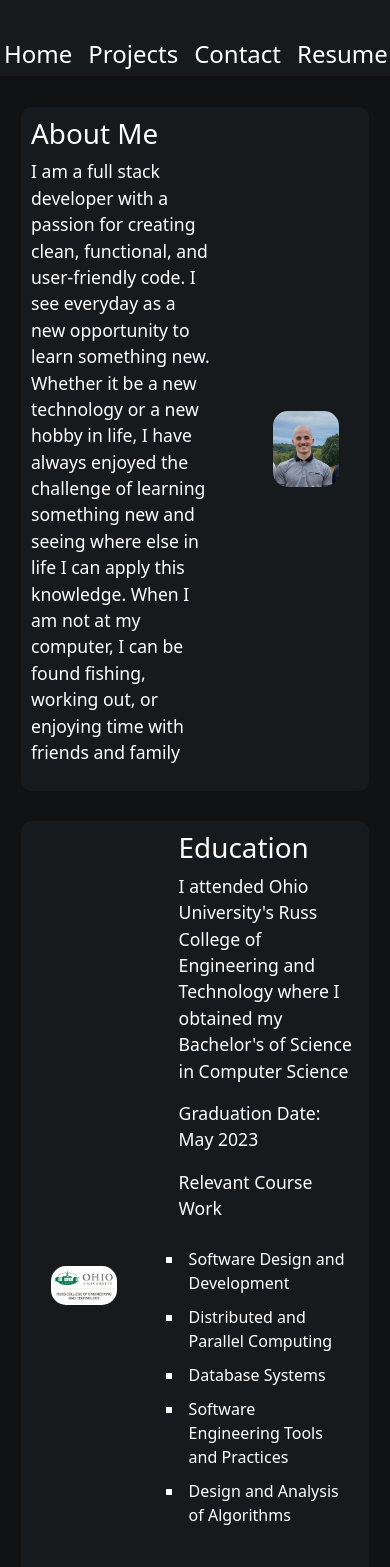
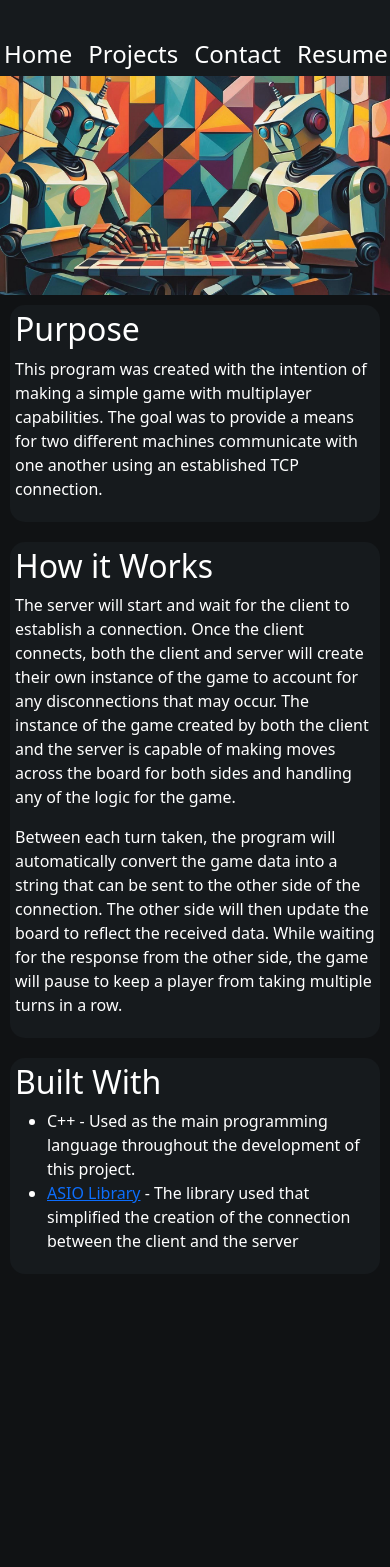
Before and after one commit to kylewillis21/portfolio, a React (Create React App) app: page /projects/Checkers in a window 390 px wide. Shown: the top 1567 px of the page. After the commit the page ends 1284 px from the top, so only its background shows below. Built offline with nearby package versions, Linux system fonts and the light colour scheme.

Commit message:
Created details page for checkers project

```diff
--- a/src/App.js
+++ b/src/App.js
@@ -13,6 +13,7 @@ import Contact from './pages/Contact';
 import Home from './pages/Home';
 import Projects from './pages/Projects';
 import MonkeyDetails from './pages/details/MonkeyType';
+import CheckersDetails from './pages/details/Checkers';
 
 function App() {
   return (
@@ -24,6 +25,8 @@ function App() {
           <Route path="/contact" element={<Contact />} />
           <Route path="/projects" element={<Projects />} />
           <Route path="/projects/MonkeyType" element={<MonkeyDetails />} />
+          <Route path="/projects/Checkers" element={<CheckersDetails />} />
+
           <Route path="*" element={<Home />} />
         </Routes>
       </div>
--- a/src/pages/Projects.js
+++ b/src/pages/Projects.js
@@ -17,6 +17,7 @@ export default function Projects() {
                     description={projectsData.checkers.description}
                     buttonLink={projectsData.checkers.link}
                     technologies={projectsData.checkers.technologies}
+                    detailsPath={'/projects/Checkers'}
                 />
                 <ProjectCard
                     imageSource={blog}
--- /dev/null
+++ b/src/pages/details/Checkers.js
@@ -0,0 +1,67 @@
+import { useMediaQuery } from 'react-responsive'
+
+import banner from '../../assets/images/projects/checkers.jpg'
+import client from '../../assets/images/projects/checkers/ClientScreenshotWaiting.png'
+import server from '../../assets/images/projects/checkers/ServerScreenshot.png'
+
+
+export default function CheckersDetails() {
+    const isDesktop = useMediaQuery({ minWidth: 800 });
+
+    return (
+        <div className='detailsPage'>
+            <div className='details'>
+                {!isDesktop && <img src={banner} />}
+                <div className='purpose'>
+                    <h1>Purpose</h1>
+                    <p>
+                        This program was created with the intention of making a simple game
+                        with multiplayer capabilities. The goal was to provide a means for
+                        two different machines communicate with one another using an
+                        established TCP connection.
+                    </p>
+                </div>
+                <div className='purpose'>
+                    <h1>How it Works</h1>
+                    <text>
+                        <p>
+                            The server will start and wait for the client to establish a connection.
+                            Once the client connects, both the client and server will create their own
+                            instance of the game to account for any disconnections that may occur.
+                            The instance of the game created by both the client and the server is capable
+                            of making moves across the board for both sides and handling any of the logic
+                            for the game.
+                        </p>
+                        <p>
+                            Between each turn taken, the program will automatically convert the game data into
+                            a string that can be sent to the other side of the connection. The other side
+                            will then update the board to reflect the received data. While waiting for the response
+                            from the other side, the game will pause to keep a player from taking multiple turns in
+                            a row.
+                        </p>
+                    </text>
+                </div>
+                <div className='purpose'>
+                    <h1>Built With</h1>
+                    <ul>
+                        <li>C++ - Used as the main programming language throughout the development of this project.</li>
+                        <li><a href='https://think-async.com/Asio/asio-1.30.2/doc/' target="_blank" rel="noopener noreferrer">ASIO Library</a> - The library used that simplified the creation of the connection between the client and the server</li>
+                    </ul>
+                </div>
+            </div>
+            {isDesktop && <div className='exampleContainer'>
+                <h1>Examples</h1>
+                <div className='pictureContainer'>
+                    <div className='pictureWrapper'>
+                        <img src={server} className='picture' alt='Server'/>
+                        <div className='caption'>Server side shortly after connecting to the client</div>
+                    </div>
+                    <div className='pictureWrapper'>
+                        <img src={client} className='picture' alt='Client'/>
+                        <div className='caption'>Client side waiting on the server to make their move</div>
+                    </div>
+                </div>
+            </div>}
+        </div>
+    )
+}
--- a/src/pages/details/MonkeyType.js
+++ b/src/pages/details/MonkeyType.js
@@ -52,9 +52,18 @@ export default function MonkeyDetails() {
             </ul>
         </div>
         </div>
-        {isDesktop && <div className='screenshotContainer'>
+        {/* {isDesktop && <div className='screenshotContainer'>
+            <h1>Example</h1>
             <img src={screenshot} />
-            <p>An example of the output</p>
+        </div>} */}
+        {isDesktop && <div className="exampleContainer">
+            <h1>Example</h1>
+            <div className="pictureContainer">
+                <div className="pictureWrapper">
+                    <img src={screenshot} className="picture" alt="Monkey" />
+                    <div className="caption">Example of monkeys typing out new words</div>
+                </div>
+            </div>
         </div>}
     </div>
     )
--- a/src/styles/details.css
+++ b/src/styles/details.css
@@ -16,30 +16,49 @@
     margin: 10px;
 }
 
+.examples {
+    display: flex;
+    flex-direction: column;
+    justify-content: center;
+}
+
 /* desktop only styling */
 @media screen and (min-width: 800px) {
-    .detailsPage {
+    .exampleContainer {
         display: flex;
-        flex-direction: row;
-    }
-
-    .details {
-        flex-basis: 80%;
-        width: 80%;
-    }
-
-    .screenshotContainer {
+        flex-direction: column;
         margin: 10px;
     }
 
-    .screenshotContainer p {
+    .exampleContainer h1 {
         color: white;
     }
 
-    .screenshotContainer img {
-        height: auto;
+    .pictureContainer {
+        display: flex;
+        justify-content: space-around;
+        align-items: flex-start;
+        width: 100%;
+    }
+
+    .pictureWrapper {
+        display: flex;
+        flex-direction: column;
+        align-items: center;
+        margin: 10px;
+    }
+
+    .picture {
+        height: 80%;
         width: auto;
-        border: 1px solid white;
+        object-fit: contain;
+        margin: 10px;
+    }
+
+    .caption {
+        margin-top: 5px;
+        text-align: center;
+        color: white;
     }
 }
 
```
Also changed, not shown: src/assets/images/projects/checkers/ClientScreenshotWaiting.png (added), src/assets/images/projects/checkers/ServerScreenshot.png (added).
